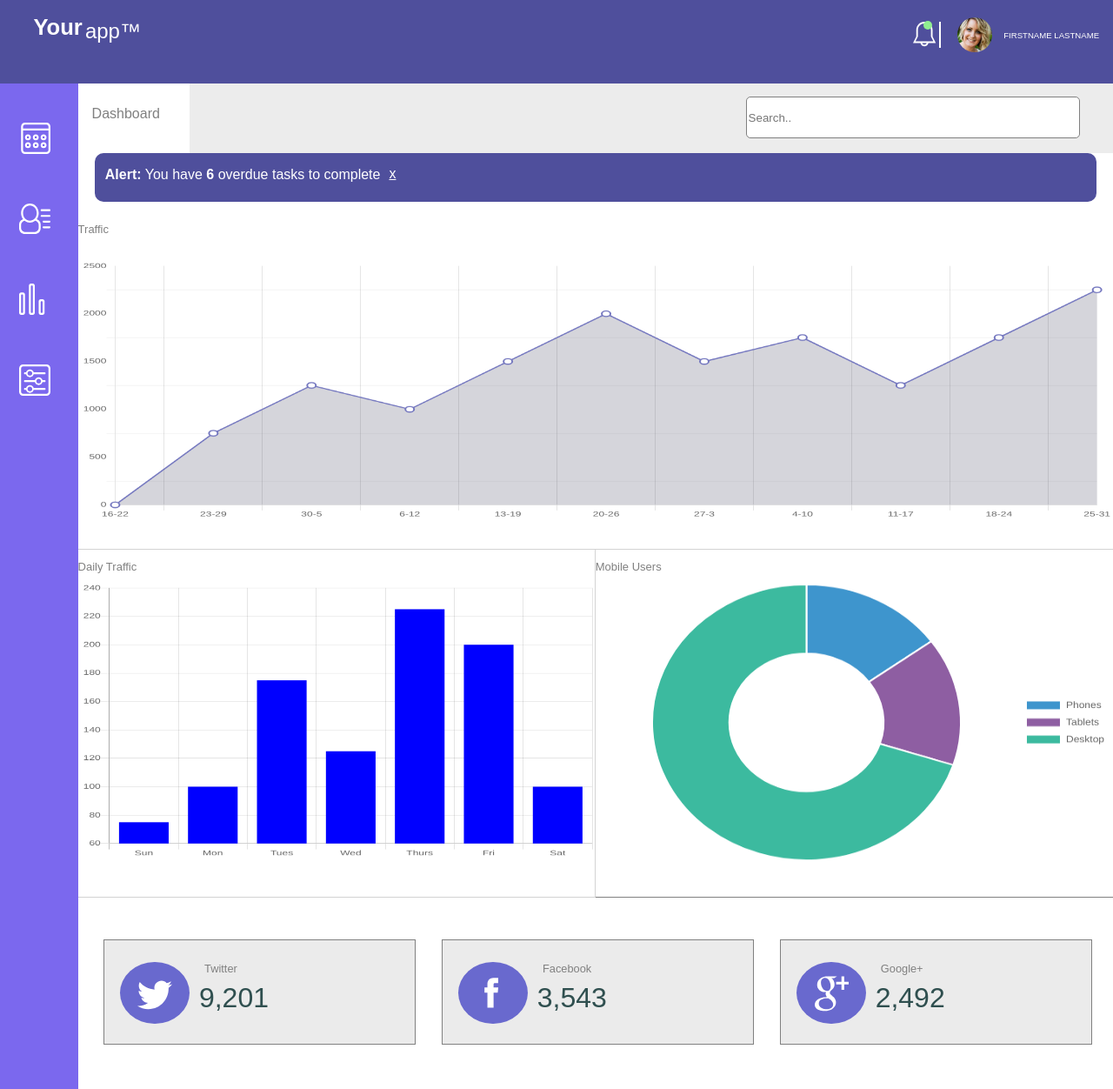
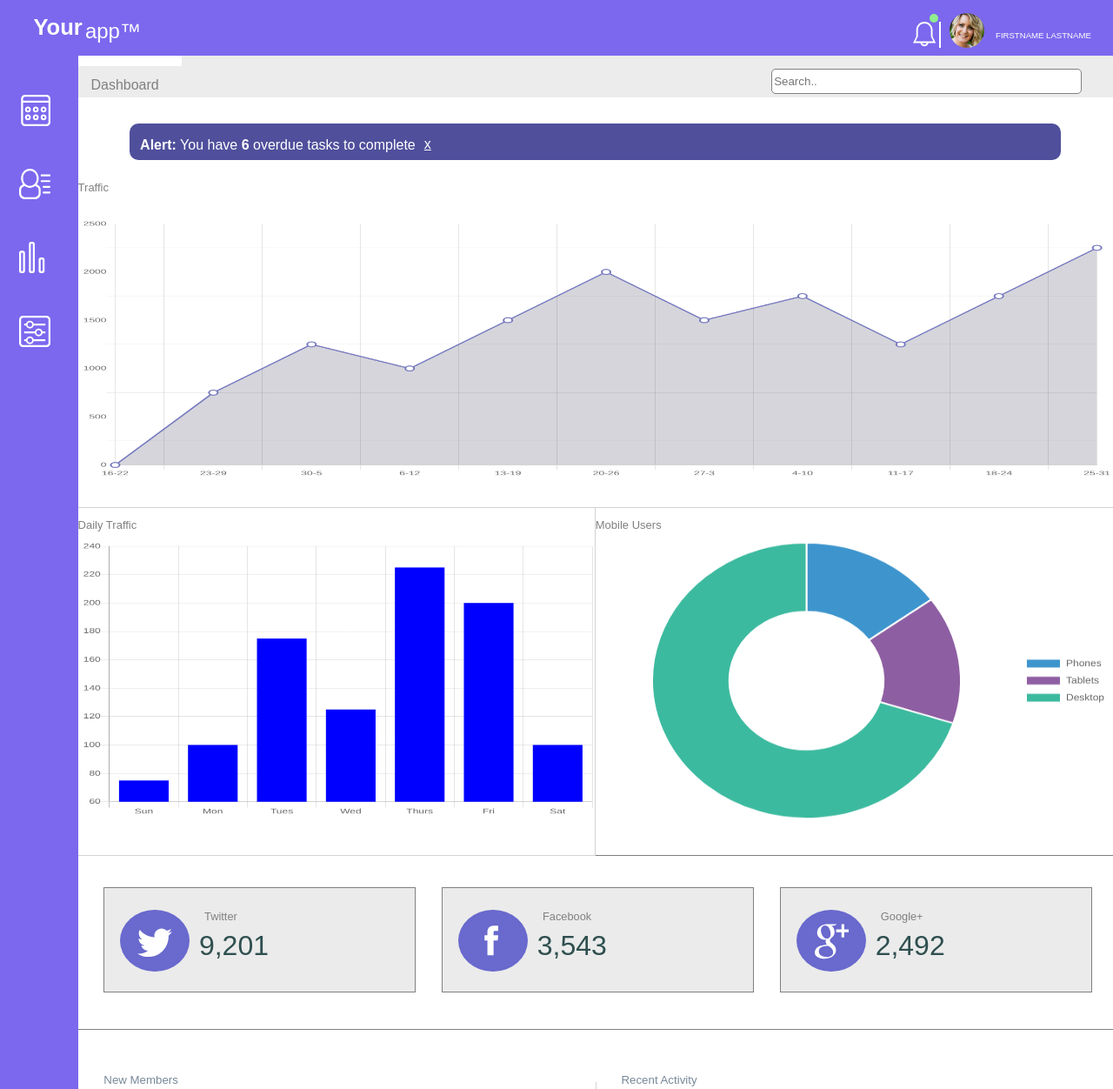
Before and after one commit to NBarnacle/project7, a plain HTML site: page index.html in a window 1280 px wide. Shown: the top 1252 px of the page at 87% size. Drawn offline with nearby package versions, Linux system fonts and the light colour scheme.

Commit message:
project7
update

```diff
--- a/css/styles.css
+++ b/css/styles.css
@@ -6,8 +6,9 @@ margin:0;
 
 .alert-banner{
     width:90%;
-    height:7%;
-    margin-left:8.5%;
+    height:35%;
+    margin-left:5%;
+    margin-top:2.5%;
     background-color: rgb(79, 79, 156);
     border-radius: 10px;
     color:white;
@@ -34,11 +35,7 @@ margin:0;
     left:58%;
     float:left;
 }
-.head{
-width:100%;
-height:10%;
-background-color:rgb(79, 79, 156);
-}
+
 .head h1{
     font-family: Arial, Helvetica, sans-serif;
     color: white;
@@ -90,12 +87,7 @@ background-color:rgb(79, 79, 156);
 }
 
 
-.nav{
-    float:left;
-    background-color: mediumslateblue;
-    height:375%;
-    width:7%;
-}
+
 .link{
 width:40%;
 height:2%;
@@ -104,22 +96,22 @@ margin-left:25%;
 
 }
 .grid{
-    width: 93%;
+    width: 100%;
     height:200%;
     max-height: fit-content;
 
 
 
     display: grid;
-    grid-template-columns: 100%;
-    grid-template-rows: 15% 15% 15% 7.5% 25% 25% 35% 30%;
+    grid-template-columns: 7% 93%;
+    grid-template-rows: 4% 7.5% 15% 15% 20% 7.5% 30% 30% 30% 30%;
     float: left;
 
 }
 .welcome{
     width:20%;
     background-color: white;
-    height:10%;
+    height:40%;
     font-size: medium;
     float:left;
     color:grey;
@@ -127,12 +119,12 @@ margin-left:25%;
 }
 .welcome p{
    padding-top:7.5%;
-   padding-left:12.5%;
+   padding-left:5.5%;
 }
 .search{
 width:100%;
 background-color:rgb(236, 236, 236);
-height:10%;
+height:40%;
 }
 .search input{
     float:right;
@@ -144,21 +136,44 @@ height:10%;
     border: 1px solid grey;
 
 }
+.head{
+
+    background-color: mediumslateblue;
+    grid-column-start: 1;
+    grid-column-end: 3;
+    grid-row-start: 1;
+    grid-row-end: 2;
+}
+.nav{
+
+    background-color: mediumslateblue;
+    grid-column-start: 1;
+    grid-column-end: 2;
+    grid-row-start: 2;
+    grid-row-end: 11;
+}
+.top{
+
+    grid-column-start: 2;
+    grid-column-end: 3;
+    grid-row-start: 2;
+    grid-row-end: 3;
+
+}
 .linegraph{
-    grid-column-start: 1;
-    grid-column-end: 1;
-    grid-row-start: 1;
-    grid-row-end: 1;
+    grid-column-start: 2;
+    grid-column-end: 3;
+    grid-row-start: 3;
+    grid-row-end: 4;
    border-bottom: solid;
    border-width: 1px;
    border-color: lightgrey;
-
 }
 .bargraph{
-    grid-column-start: 1;
-    grid-column-end: 1;
-    grid-row-start: 2;
-    grid-row-end: 2;
+    grid-column-start: 2;
+    grid-column-end: 3;
+    grid-row-start: 4;
+    grid-row-end: 5;
 
     border-right: solid;
     border-bottom: solid;
@@ -166,57 +181,57 @@ height:10%;
     border-color: lightgrey;
 }
 .piegraph{
-    grid-column-start: 1;
-    grid-column-end: 1;
-    grid-row-start: 3;
-    grid-row-end: 3;
+    grid-column-start: 2;
+    grid-column-end: 3;
+    grid-row-start: 5;
+    grid-row-end: 6;
     border-bottom: solid;
     border-width: 1px;
     border-color: grey;
 }
 .socialgraph{
-    grid-column-start: 1;
-    grid-column-end: 1;
-    grid-row-start: 4;
-    grid-row-end: 4;
+    grid-column-start: 2;
+    grid-column-end: 3;
+    grid-row-start: 6;
+    grid-row-end: 7;
+    border-bottom: solid;
+    border-width: 1px;
+    border-color: grey;
+}
+
+.newmembers{
+    grid-column-start: 2;
+    grid-column-end: 3;
+    grid-row-start: 7;
+    grid-row-end: 8;
+    border-bottom: solid;
+    border-width: 1px;
+    border-color: grey;}
+
+.recentactivity{
+    grid-column-start: 2;
+    grid-column-end: 3;
+    grid-row-start: 8;
+    grid-row-end: 9;
     border-bottom: solid;
     border-width: 1px;
     border-color: grey;
 
 }
-
-.newmembers{
-    grid-column-start: 1;
-    grid-column-end: 1;
-    grid-row-start: 5;
-    grid-row-end: 5;
-    border-right: solid;
-    border-width: 1px;
-    border-color: grey;
-}
-.recentactivity{
-    grid-column-start: 1;
-    grid-column-end: 1;
-    grid-row-start: 6;
-    grid-row-end: 6;
-
-
-}
 .messageuser{
-    grid-column-start: 1;
-    grid-column-end: 1;
-    grid-row-start: 7;
-    grid-row-end: 7;
-
+    grid-column-start: 2;
+    grid-column-end: 3;
+    grid-row-start: 9;
+    grid-row-end: 10;
     border-right: solid;
     border-width: 1px;
 
 }
 .settings{
-    grid-column-start: 1;
-    grid-column-end: 1;
-    grid-row-start: 8;
-    grid-row-end: 8;
+    grid-column-start: 2;
+    grid-column-end: 3;
+    grid-row-start: 10;
+    grid-row-end: 11;
 
 
 }
@@ -252,7 +267,7 @@ h3{
     background-color: rgb(235, 235, 235);
     float:left;
     margin-left:2.5%;
-    margin-top:22.5px;
+    margin-top:6.5%;
     border: 1px solid grey;
 
 }
@@ -313,20 +328,20 @@ padding-bottom:15px;
 
 .contents2{
     width:100%;
-    height:20%;
+    height:22.5%;
     border-bottom:lightgray 1px solid;
+    border-right:lightgray 1px solid;
 }
 .content{
     width:100%;
     height:10%;
-    padding:0;
-    margin:0;
+
 
 }
 .profpic{
     width:40px;
     height:40px;
-    margin-top:15px;
+    margin-top:40px;
     margin-left:10px;
     border-radius:20px;
 
@@ -432,9 +447,9 @@ border-style: none;
 }
 .info{
     width:60%;
-    height:20%;
+    height:fit-content;
     margin-left:5%;
-    margin-top:6%;
+    margin-top:30px;
     float: left;
     padding:0;
 }
@@ -452,6 +467,14 @@ border-style: none;
 }
 .profpic{
     float:left;
+}
+.uprofpic{
+    float:left;
+    width:40px;
+    height:40px;
+    margin-top:15px;
+    margin-left:10px;
+    border-radius:20px;
 }
 #userid{
     width:80%;
@@ -564,11 +587,6 @@ h5{
 
 @media (min-width:768px){
 
-        .head{
-        width:100%;
-        height:12%;
-
-        }
         .head h1{
             font-family: Arial, Helvetica, sans-serif;
             color: white;
@@ -604,7 +622,7 @@ h5{
         .welcome{
                 width:15%;
                 background-color: white;
-                height:10%;
+                height:40%;
                 font-size: medium;
                 float:left;
                 color:grey;
@@ -634,31 +652,130 @@ h5{
                 border-right: 2px solid white;
             }
 
-            .bell .profpic{
-                margin-top:20px;
+            .user .profpic{
+                margin-top:0px;
             }
 
             .grid{
-            width: 93%;
+                width: 100%;
                 height:200%;
                 max-height: fit-content;
 
 
 
                 display: grid;
-            grid-template-columns: repeat(4,25%);
-            grid-template-rows:20% 20% 15% 30% 30% 25% 35% 30%;
+                grid-template-columns: 7% 46.5% 46.5%;
+                grid-template-rows: 4% 7.5% 20% 20% 20% 10% 30% 35%;
                 float: left;
 
+
+
         }
-        .media{
-            margin-top:4%;
+        .head{
+
+            background-color: mediumslateblue;
+            grid-column-start: 1;
+            grid-column-end: 4;
+            grid-row-start: 1;
+            grid-row-end: 2;
+        }
+        .nav{
+
+            background-color: mediumslateblue;
+            grid-column-start: 1;
+            grid-column-end: 2;
+            grid-row-start: 2;
+            grid-row-end: 11;
+        }
+        .top{
+
+            grid-column-start: 2;
+            grid-column-end: 4;
+            grid-row-start: 2;
+            grid-row-end: 3;
+
+        }
+        .linegraph{
+            grid-column-start: 2;
+            grid-column-end: 4;
+            grid-row-start: 3;
+            grid-row-end: 4;
+           border-bottom: solid;
+           border-width: 1px;
+           border-color: lightgrey;
+        }
+        .bargraph{
+            grid-column-start: 2;
+            grid-column-end: 4;
+            grid-row-start: 4;
+            grid-row-end: 5;
+
+            border-right: solid;
+            border-bottom: solid;
+            border-width: 1px;
+            border-color: lightgrey;
+        }
+        .piegraph{
+            grid-column-start: 2;
+            grid-column-end: 4;
+            grid-row-start: 5;
+            grid-row-end: 6;
+            border-bottom: solid;
+            border-width: 1px;
+            border-color: grey;
+        }
+        .socialgraph{
+            grid-column-start: 2;
+            grid-column-end: 4;
+            grid-row-start: 6;
+            grid-row-end: 7;
+            border-bottom: solid;
+            border-width: 1px;
+            border-color: grey;
+        }
+
+        .newmembers{
+            grid-column-start: 2;
+            grid-column-end: 3;
+            grid-row-start: 7;
+            grid-row-end: 8;
+            border-bottom: solid;
+            border-width: 1px;
+            border-color: grey;}
+
+        .recentactivity{
+            grid-column-start: 3;
+            grid-column-end: 4;
+            grid-row-start: 7;
+            grid-row-end: 8;
+            border-bottom: solid;
+            border-width: 1px;
+            border-color: grey;
+
+        }
+        .messageuser{
+            grid-column-start: 2;
+            grid-column-end: 3;
+            grid-row-start: 8;
+            grid-row-end: 9;
+            border-right: solid;
+            border-width: 1px;
+
+        }
+        .settings{
+            grid-column-start: 3;
+            grid-column-end: 4;
+            grid-row-start: 8;
+            grid-row-end: 9;
+
+
         }
         .info{
             width:60%;
             height:auto;
-            margin-top:15px;
+            margin-top:9%;
             float: left;
+
         }
         .info p{
 
@@ -725,6 +842,19 @@ h5{
             padding-left:20px;
 
         }
+        .contents2{
+            width:100%;
+            height:20%;
+            border-bottom:lightgray 1px solid;
+            border-right:lightgray 1px solid;
+        }
+        .content{
+            width:100%;
+            height:20%;
+
+
+
+        }
         .facebook{
             width:40px;
             height:60%;
@@ -767,19 +897,18 @@ h5{
             font-weight: lighter;
         }
         .content{
+            height:15%;
 
-            margin-top:10px;
-            height:auto;
         }
         .profpic{
             margin-left:5%;
             float:left;
-            margin-top:20px;
+            margin-top:30px;
         }
         .welcome{
             width:20%;
             background-color: white;
-            height:10%;
+            height:40%;
             font-size: medium;
             float:left;
             color:grey;
@@ -792,7 +921,7 @@ h5{
         .search{
         width:100%;
         background-color:rgb(236, 236, 236);
-        height:10%;
+        height:40%;
         }
         .search input{
             float:right;
@@ -804,21 +933,98 @@ h5{
             border: 1px solid grey;
 
         }
+        .content h5{
+            padding-top:50px;
+
+            margin-left:5%;
+        }
+        .media{
+            width:30%;
+            height:70%;
+            background-color: rgb(235, 235, 235);
+            float:left;
+            margin-left:2.5%;
+            margin-top:3%;
+            border: 1px solid grey;
+
+        }
+
+}
+@media (min-width:1024px){
+
+        .notify{
+            width: 10px;
+            height:10px;
+            background-color:lightgreen;
+            position:absolute;
+            border-radius: 15px;
+           top:2%;
+            left:83.5%;
+            float:left;
+        }
+   .logo{
+    width:80px;}
+    .grid{
+        width: 100%;
+        height:200%;
+        max-height: fit-content;
+
+
+
+        display: grid;
+        grid-template-columns: 7% 46.5% 46.5%;
+        grid-template-rows: 4% 7.5% 25% 25% 12.5% 25% 30% ;
+        float: left;
+
+
+
+}
+.info{
+    width:60%;
+    height:20%;
+    margin-left:5%;
+    margin-top: 35px;
+    float: left;
+    padding:0;
+}
+.head{
+
+    background-color: mediumslateblue;
+    grid-column-start: 1;
+    grid-column-end: 4;
+    grid-row-start: 1;
+    grid-row-end: 2;
+}
+.nav{
+
+    background-color: mediumslateblue;
+    grid-column-start: 1;
+    grid-column-end: 2;
+    grid-row-start: 2;
+    grid-row-end: 11;
+}
+.top{
+
+    grid-column-start: 2;
+    grid-column-end: 4;
+    grid-row-start: 2;
+    grid-row-end: 3;
+
+}
 .linegraph{
-            grid-column-start: 1;
-            grid-column-end: 5;
-            grid-row-start: 1;
-            grid-row-end: 1;
+    grid-column-start: 2;
+    grid-column-end: 4;
+    grid-row-start: 3;
+    grid-row-end: 4;
    border-bottom: solid;
    border-width: 1px;
    border-color: lightgrey;
-
 }
 .bargraph{
-            grid-column-start: 1;
+    grid-column-start: 2;
     grid-column-end: 3;
-            grid-row-start: 2;
-            grid-row-end: 2;
+    grid-row-start: 4;
+    grid-row-end: 5;
 
     border-right: solid;
     border-bottom: solid;
@@ -827,98 +1033,68 @@ h5{
 }
 .piegraph{
     grid-column-start: 3;
-            grid-column-end: 5;
-            grid-row-start: 2;
-            grid-row-end: 2;
+    grid-column-end: 4;
+    grid-row-start: 4;
+    grid-row-end: 5;
     border-bottom: solid;
     border-width: 1px;
     border-color: grey;
 }
 .socialgraph{
-            grid-column-start: 1;
-            grid-column-end: 5;
-            grid-row-start: 3;
-            grid-row-end: 3;
+    grid-column-start: 2;
+    grid-column-end: 4;
+    grid-row-start: 5;
+    grid-row-end: 6;
+    border-bottom: solid;
+    border-width: 1px;
+    border-color: grey;
+}
+
+.newmembers{
+    grid-column-start: 2;
+    grid-column-end: 3;
+    grid-row-start: 6;
+    grid-row-end: 7;
+    border-bottom: solid;
+    border-width: 1px;
+    border-color: grey;
+}
+
+.recentactivity{
+    grid-column-start: 3;
+    grid-column-end: 4;
+    grid-row-start: 6;
+    grid-row-end: 7;
     border-bottom: solid;
     border-width: 1px;
     border-color: grey;
 
-        }
-
-        .newmembers{
-            grid-column-start: 1;
-            grid-column-end: 5;
-            grid-row-start: 4;
-            grid-row-end: 4;
-            border-right: solid;
-            border-width: 1px;
-            border-color: grey;
-        }
-        .recentactivity{
-            grid-column-start: 1;
-            grid-column-end: 5;
-            grid-row-start: 5;
-            grid-row-end: 5;
-
 
 }
 .messageuser{
-            grid-column-start: 1;
-            grid-column-end: 5;
-            grid-row-start: 6;
-            grid-row-end: 6;
-
+    grid-column-start: 2;
+    grid-column-end: 3;
+    grid-row-start: 7;
+    grid-row-end: 8;
     border-right: solid;
     border-width: 1px;
 
 }
 .settings{
-            grid-column-start: 1;
-            grid-column-end: 5;
+    grid-column-start: 3;
+    grid-column-end: 4;
     grid-row-start: 7;
-            grid-row-end: 7;
+    grid-row-end: 8;
 
 
 }
-}
-@media (min-width:1024px){
-    .head{
-        width:100%;
-        height:12%;
-
-        }
-        .notify{
-            width: 10px;
-            height:10px;
-            background-color:lightgreen;
-            position:absolute;
-            border-radius: 15px;
-           top:3%;
-            left:83%;
-            float:left;
-        }
-   .logo{
-    width:80px;}
-    .grid{
-        width: 93%;
-        height:200%;
-        max-height: fit-content;
-
-
-
-        display: grid;
-        grid-template-columns: repeat(4,25%);
-        grid-template-rows:25% 25% 15% 25% 25% 25% 35% 30%;
-        float: left;
-
-    }
     .welcome{
-        width:20%;
+        width:30%;
         background-color: white;
-        height:10%;
+        height:40px;
         font-size: medium;
         float:left;
-        color:grey;
+        color:lightgrey;
         font-family: arial;
     }
     .welcome p{
@@ -928,7 +1104,7 @@ h5{
     .search{
     width:100%;
     background-color:rgb(236, 236, 236);
-    height:10%;
+    height:40%;
     }
     .search input{
         float:right;
@@ -940,82 +1116,8 @@ h5{
         border: 1px solid grey;
 
     }
-    .linegraph{
-        grid-column-start: 1;
-        grid-column-end: 5;
-        grid-row-start: 1;
-        grid-row-end: 1;
-       border-bottom: solid;
-       border-width: 1px;
-       border-color: lightgrey;
-
-    }
-    .bargraph{
-        grid-column-start: 1;
-        grid-column-end: 3;
-        grid-row-start: 2;
-        grid-row-end: 2;
-
-        border-right: solid;
-        border-bottom: solid;
-        border-width: 1px;
-        border-color: lightgrey;
-    }
-    .piegraph{
-        grid-column-start: 3;
-        grid-column-end: 5;
-        grid-row-start: 2;
-        grid-row-end: 2;
-        border-bottom: solid;
-        border-width: 1px;
-        border-color: grey;
-    }
-    .socialgraph{
-        grid-column-start: 1;
-        grid-column-end: 5;
-        grid-row-start: 3;
-        grid-row-end: 3;
-        border-bottom: solid;
-        border-width: 1px;
-        border-color: grey;
-
-    }
-
-    .newmembers{
-        grid-column-start: 1;
-        grid-column-end: 3;
-        grid-row-start: 4;
-        grid-row-end: 4;
-        border-right: solid;
-        border-width: 1px;
-        border-color: grey;
-    }
-    .recentactivity{
-        grid-column-start: 3;
-        grid-column-end: 5;
-        grid-row-start: 4;
-        grid-row-end: 4;
 
 
-    }
-    .messageuser{
-        grid-column-start: 1;
-        grid-column-end: 3;
-        grid-row-start: 5;
-        grid-row-end: 5;
-
-        border-right: solid;
-        border-width: 1px;
-
-    }
-    .settings{
-        grid-column-start: 3;
-        grid-column-end: 5;
-        grid-row-start: 5;
-        grid-row-end: 5;
-
-
-    }
     .media h2{
         margin-left:15%;
     }
@@ -1027,18 +1129,13 @@ h5{
     .media p {
         margin-left:2.5%;
     }
+
    .bell{
       width:30%;
 
    }
-   .content h5{
-       padding:0;
-       margin-top:20px;
-       margin-left:15px;
-   }
-   .content{
-       height:20px;
-   }
+
+
    .span{
     float:left;
 }
@@ -1084,10 +1181,14 @@ h5{
         h2{
             margin-left:5%;
         }
-        .nav{
+        .media{
+            width:30%;
+            height:60%;
+            background-color: rgb(235, 235, 235);
             float:left;
-            background-color: mediumslateblue;
-            height:300%;
-            width:7%;
+            margin-left:2.5%;
+            margin-top:3%;
+            border: 1px solid grey;
+
         }
     }
--- a/index.html
+++ b/index.html
@@ -6,18 +6,19 @@
 </head>
 <body>
 
+<div class = 'grid'>
     <header class = 'head'>
         <div class = 'name'><h1>Your</h1><h2>app™</h2></div>
         <div class = 'bell'><div class = 'svg'><img src = "icons/icon-bell.svg">
 
          </div>
-
-   <img class = 'profpic' src = 'images/member-1.jpg'>
+         <div class = 'user'>
+        <img class = 'uprofpic' src = 'images/member-1.jpg'>
         <p>FIRSTNAME LASTNAME</p>
         <div class = 'notify'> </div>
      </div>
+     </div>
 
-</div>
      </header>
     <nav class = 'nav'>
 <div class = 'link'><a href ='#'><img src = "icons/icon-dashboard.svg"></a></div>
@@ -26,7 +27,7 @@
 <div class = 'link'><a href ='#'><img src = "icons/icon-settings.svg"></a></div>
 
 </nav>
-
+<div class = 'top'>
 <div class = 'welcome'>
     <p>Dashboard</p>
 </div>
@@ -42,10 +43,10 @@
 </div>
 
 
-<div class = 'grid'>
+
 <div class = 'linegraph'>
     <h3>Traffic</h3>
-    <canvas id="line" width="90" height="35" ></canvas>
+    <canvas id="line" width="80" height="35" ></canvas>
 </div>
 <div class = "bargraph"> <h3>Daily Traffic</h3> <canvas id="bar" width="100" height="80"></canvas></div>
 <div class = 'piegraph'><h3>Mobile Users</h3> <canvas id="pie"  width="100" height=60" ></canvas> </div>
```
Lines whose indentation alone changed are shown as unchanged.
